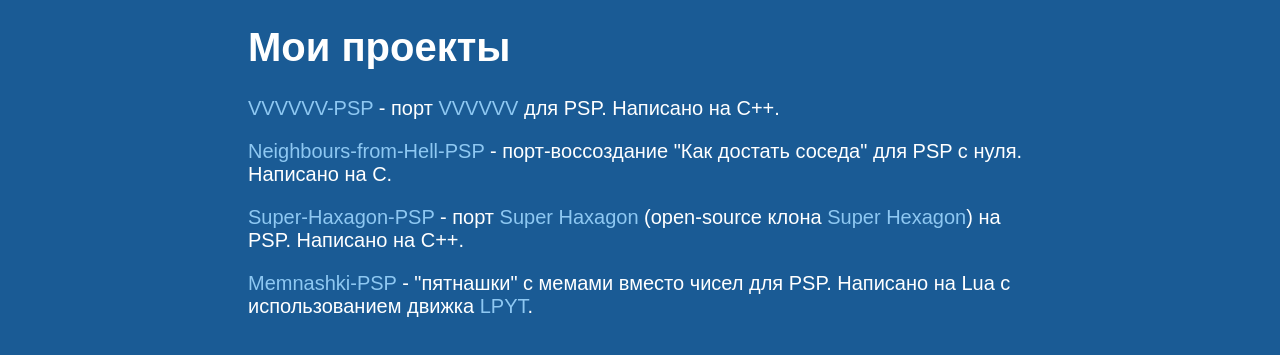
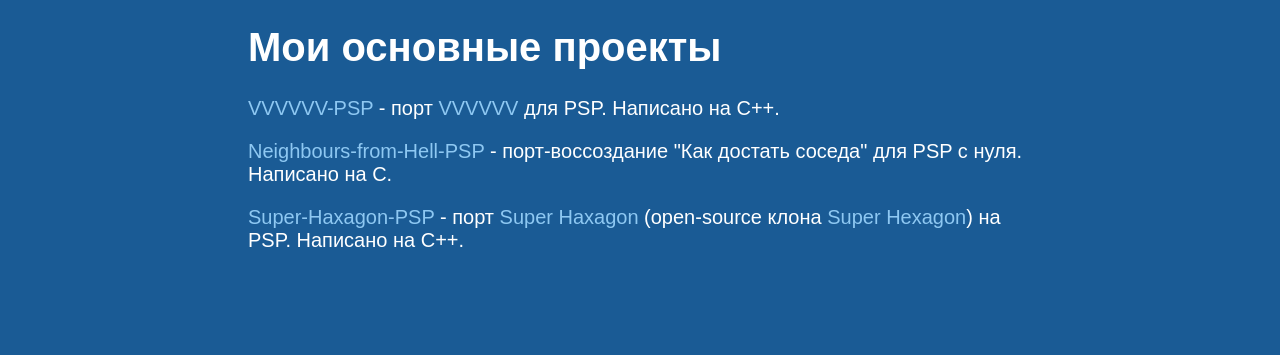
Before and after one commit to dntrnk/dntrnk.github.io, a plain HTML site: page index.html in a window 1280 px wide. Shown: the part 315-670 px from the top of the page. Drawn offline with Linux system fonts and the light colour scheme.

Commit message:
Rename -My projects- to -My main projects-, delete link to Memnashki-PSP

```diff
--- a/index.html
+++ b/index.html
@@ -23,11 +23,10 @@
 	        <img class="icon" src="img/cloudtipsicon.png">
     	</a>
 
-    	<h1>Мои проекты</h1>
+    	<h1>Мои основные проекты</h1>
 		<p><a href="https://github.com/dntrnk/VVVVVV-PSP">VVVVVV-PSP</a> - порт <a href="http://thelettervsixtim.es">VVVVVV</a> для PSP. Написано на C++.</p>
     	<p><a href="https://github.com/dntrnk/Neighbours-from-Hell-PSP">Neighbours-from-Hell-PSP</a> - порт-воссоздание "Как достать соседа" для PSP с нуля. Написано на C.</p>
 		<p><a href="https://github.com/dntrnk/Super-Haxagon-PSP">Super-Haxagon-PSP</a> - порт <a href="https://github.com/RedTopper/Super-Haxagon/">Super Haxagon</a> (open-source клона <a href="https://superhexagon.com/">Super Hexagon</a>) на PSP. Написано на C++.</p>
-		<p><a href="https://github.com/dntrnk/Memnashki-PSP">Memnashki-PSP</a> - "пятнашки" с мемами вместо чисел для PSP. Написано на Lua с использованием движка <a href="https://github.com/antim0118/LuaPlayer-by-YuliaTeam">LPYT</a>.</p>
     </div>
 </body>
 </html>
```
